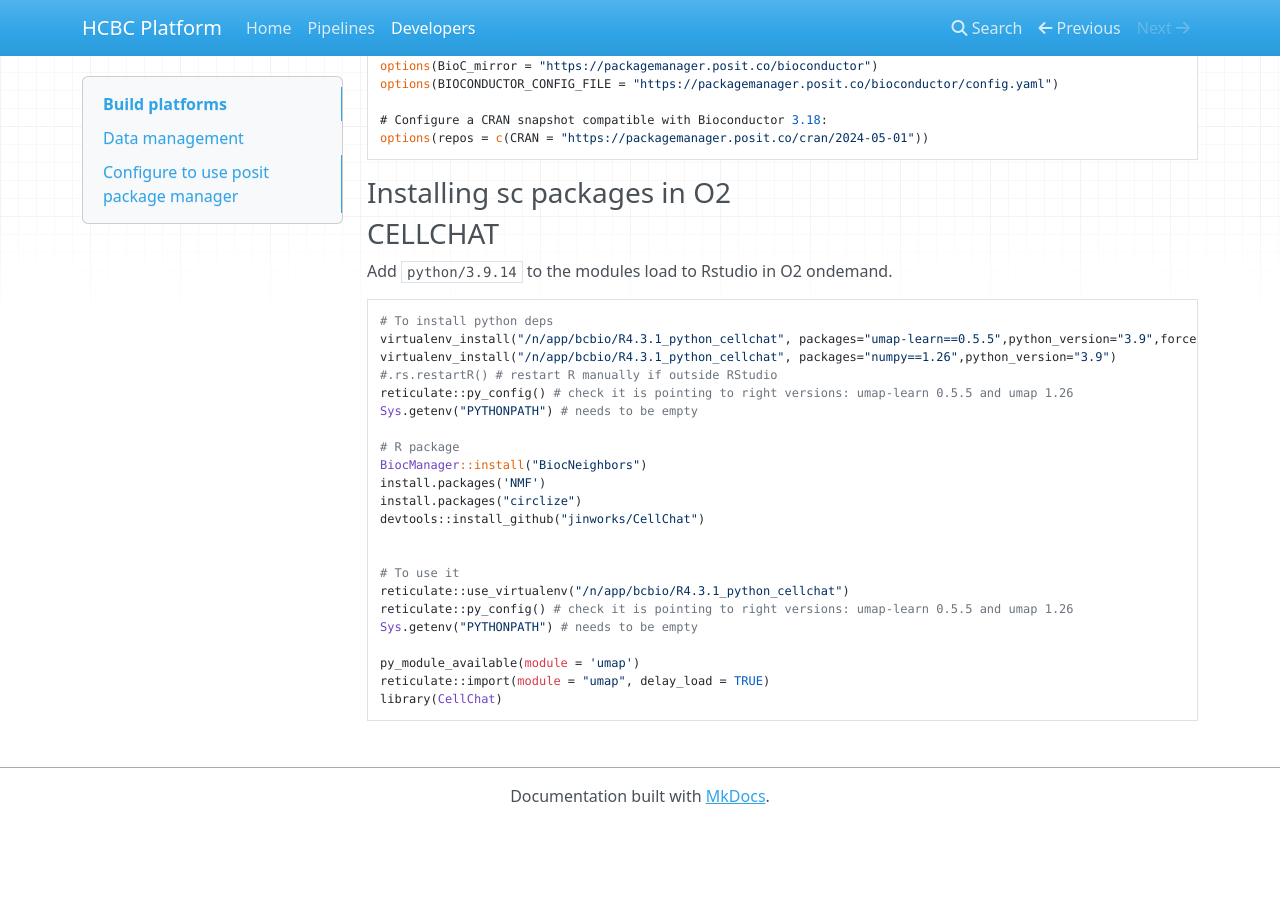
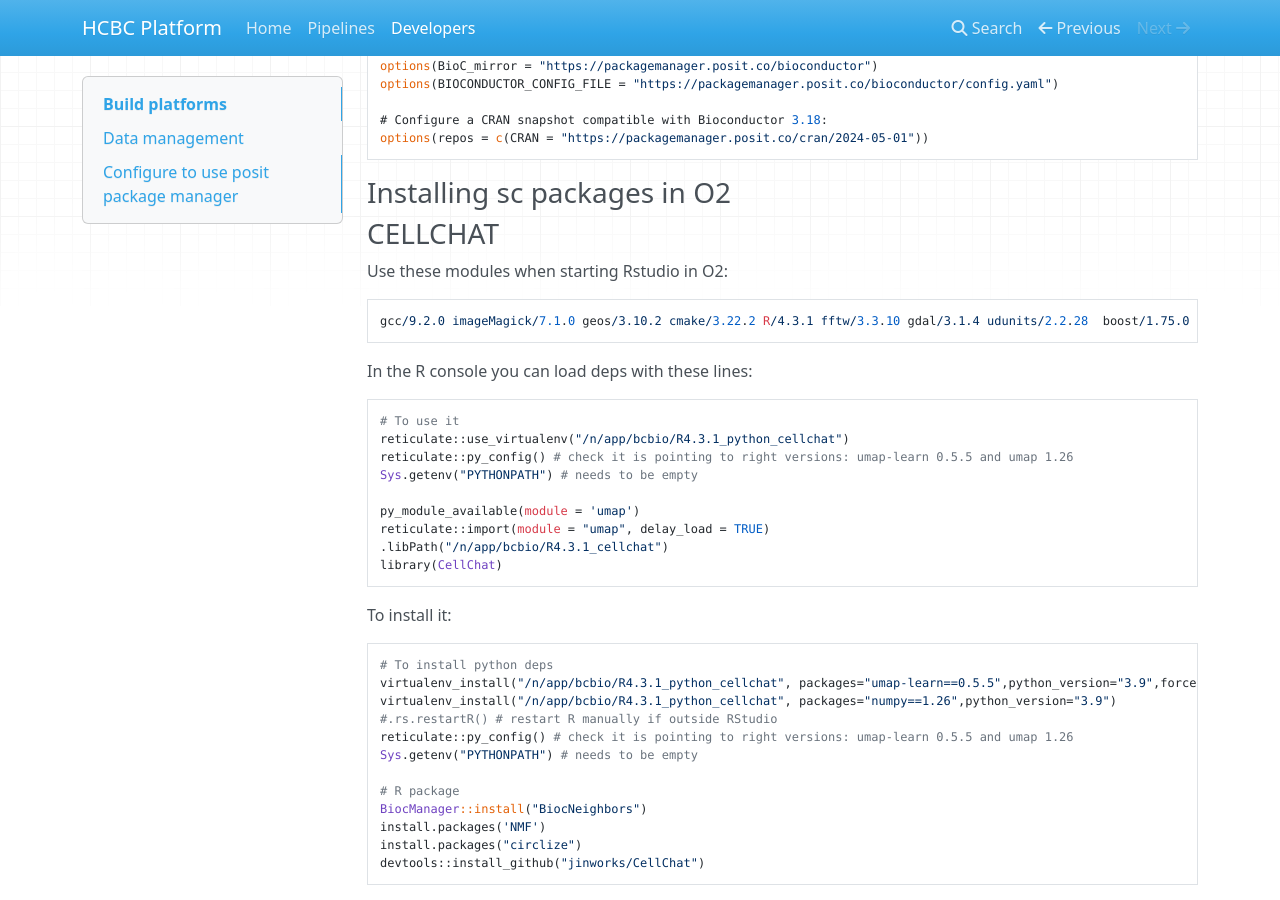
Before and after one commit to upendrabhattarai/test, an MkDocs documentation site: the page built from docs/devops.md, in a window 1280 px wide and 900 px high, scrolled down 731 px. Built offline with MkDocs 1.6.1, drawn with Linux system fonts in a browser that asks for light colours; nearby versions of some CDN libraries; before the commit the page ends 1555 px from its top, so only the background shows below that.

Commit message:
update cellchat loading

````diff
--- a/docs/devops.md
+++ b/docs/devops.md
@@ -39,7 +39,27 @@ options(repos = c(CRAN = "https://packagemanager.posit.co/cran/2024-05-01"))
 
 ### CELLCHAT
 
-Add `python/3.9.14` to the modules load to Rstudio in O2 ondemand.
+Use these modules when starting Rstudio in O2:
+
+```
+gcc/9.2.0 imageMagick/7.1.0 geos/3.10.2 cmake/3.22.2 R/4.3.1 fftw/3.3.10 gdal/3.1.4 udunits/2.2.28  boost/1.75.0 python/3.9.14
+```
+
+In the R console you can load deps with these lines:
+
+```
+# To use it
+reticulate::use_virtualenv("/n/app/bcbio/R4.3.1_python_cellchat")
+reticulate::py_config() # check it is pointing to right versions: umap-learn 0.5.5 and umap 1.26
+Sys.getenv("PYTHONPATH") # needs to be empty
+
+py_module_available(module = 'umap')
+reticulate::import(module = "umap", delay_load = TRUE)
+.libPath("/n/app/bcbio/R4.3.1_cellchat")
+library(CellChat)
+```
+
+To install it:
 
 ```
 # To install python deps
@@ -54,14 +74,4 @@ BiocManager::install("BiocNeighbors")
 install.packages('NMF')
 install.packages("circlize")
 devtools::install_github("jinworks/CellChat")
-
-
-# To use it
-reticulate::use_virtualenv("/n/app/bcbio/R4.3.1_python_cellchat")
-reticulate::py_config() # check it is pointing to right versions: umap-learn 0.5.5 and umap 1.26
-Sys.getenv("PYTHONPATH") # needs to be empty
-
-py_module_available(module = 'umap')
-reticulate::import(module = "umap", delay_load = TRUE)
-library(CellChat)
 ```
````
